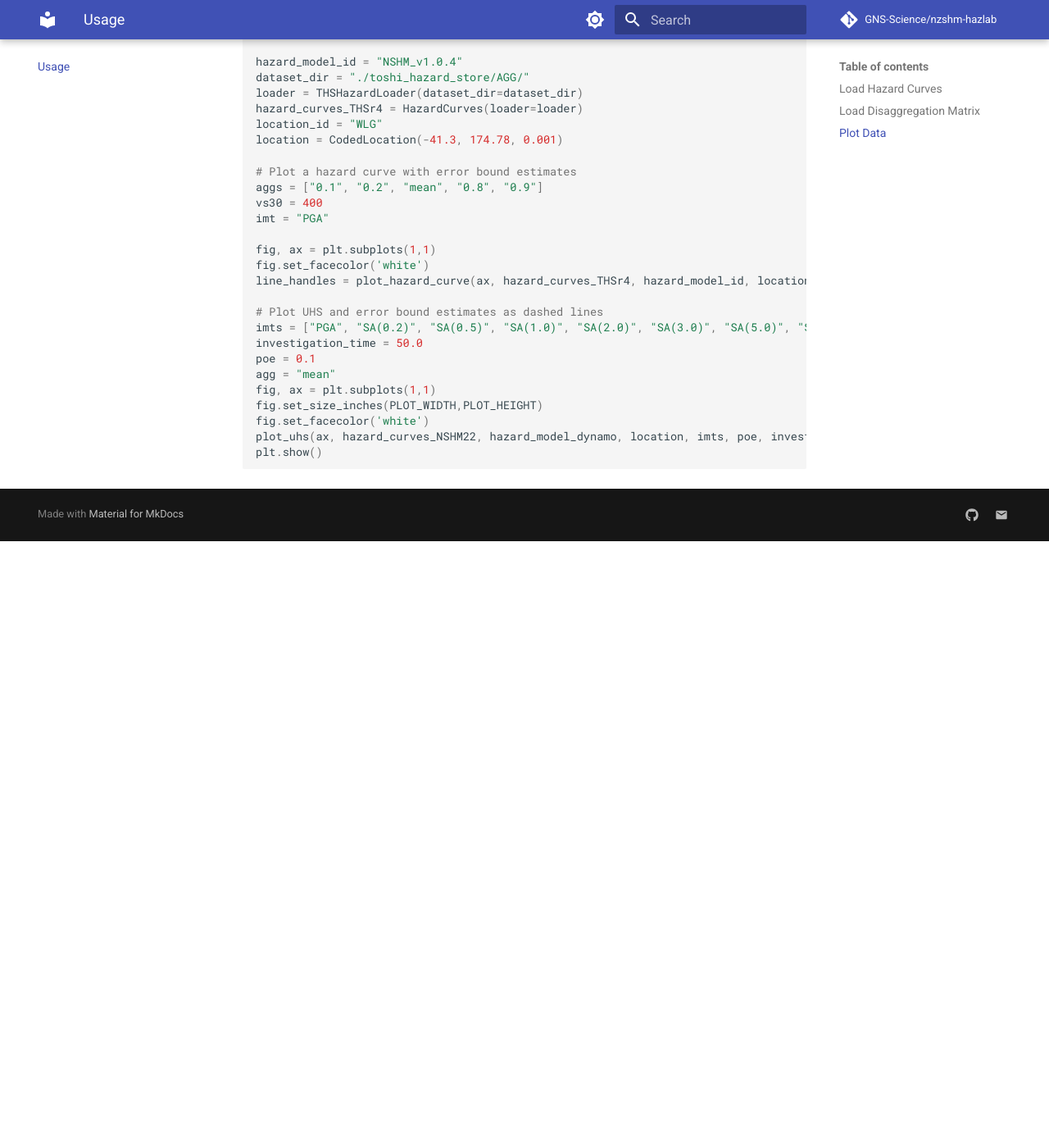
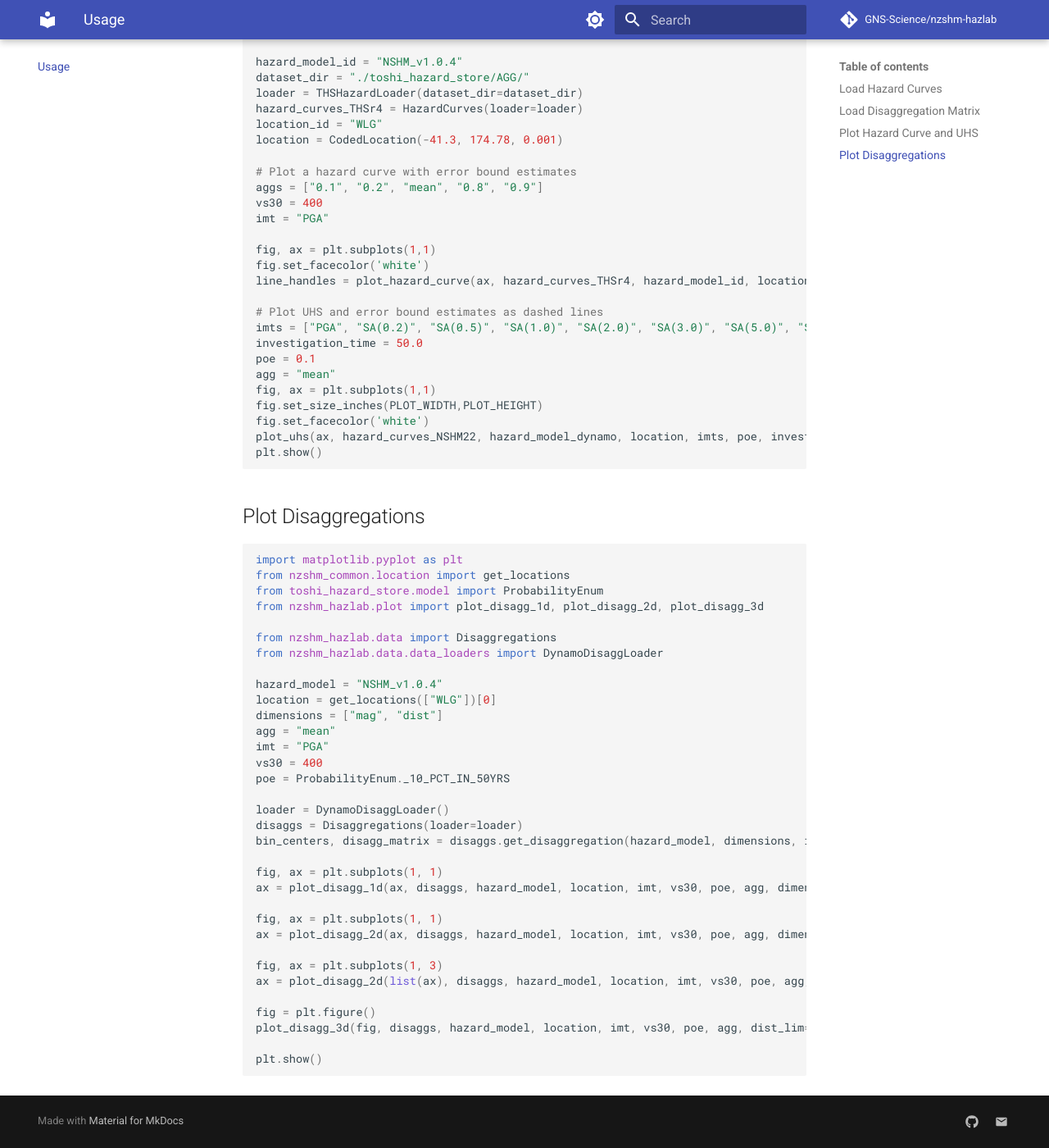
Before and after one commit to GNS-Science/nzshm-hazlab, an MkDocs documentation site: the page built from docs/usage.md, in a window 1280 px wide and 1400 px high, scrolled down 1483 px. Shown: the whole window at 82% size. Built offline with MkDocs 1.6.1 and Material for MkDocs 9.7.7, drawn with Linux system fonts in a browser that asks for light colours; comment, search, counter and statistics services are not loaded; before the commit the page ends 2143 px from its top, so only the background shows below that; some of the changed text lies outside the part shown.

Commit message:
update docs

````diff
--- a/docs/usage.md
+++ b/docs/usage.md
@@ -53,7 +53,7 @@ print(bin_centers)
 print(disagg_matrix.shape)
 ```
 
-## Plot Data
+## Plot Hazard Curve and UHS
 ```py
 from nzshm_hazlab.data.data_loaders import THSHazardLoader
 from nzshm_hazlab.data.hazard_curves import HazardCurves
@@ -88,3 +88,41 @@ fig.set_facecolor('white')
 plot_uhs(ax, hazard_curves_NSHM22, hazard_model_dynamo, location, imts, poe, investigation_time, vs30, aggs, linestyle="--")
 plt.show()
 ```
+
+
+## Plot Disaggregations
+```py
+import matplotlib.pyplot as plt
+from nzshm_common.location import get_locations
+from toshi_hazard_store.model import ProbabilityEnum
+from nzshm_hazlab.plot import plot_disagg_1d, plot_disagg_2d, plot_disagg_3d
+
+from nzshm_hazlab.data import Disaggregations
+from nzshm_hazlab.data.data_loaders import DynamoDisaggLoader
+
+hazard_model = "NSHM_v1.0.4"
+location = get_locations(["WLG"])[0]
+dimensions = ["mag", "dist"]
+agg = "mean"
+imt = "PGA"
+vs30 = 400
+poe = ProbabilityEnum._10_PCT_IN_50YRS
+
+loader = DynamoDisaggLoader()
+disaggs = Disaggregations(loader=loader)
+bin_centers, disagg_matrix = disaggs.get_disaggregation(hazard_model, dimensions, imt, location, vs30, poe, agg)
+
+fig, ax = plt.subplots(1, 1)
+ax = plot_disagg_1d(ax, disaggs, hazard_model, location, imt, vs30, poe, agg, dimension="trt")
+
+fig, ax = plt.subplots(1, 1)
+ax = plot_disagg_2d(ax, disaggs, hazard_model, location, imt, vs30, poe, agg, dimensions=["mag", "dist"])
+
+fig, ax = plt.subplots(1, 3)
+ax = plot_disagg_2d(list(ax), disaggs, hazard_model, location, imt, vs30, poe, agg, dimensions=["mag", "dist"], split_by_trt=True)
+
+fig = plt.figure()
+plot_disagg_3d(fig, disaggs, hazard_model, location, imt, vs30, poe, agg, dist_lim=[0, 70])
+
+plt.show()
+```
````
Also changed, not shown: docs/api/plot/index.md (+3 -0 lines).
